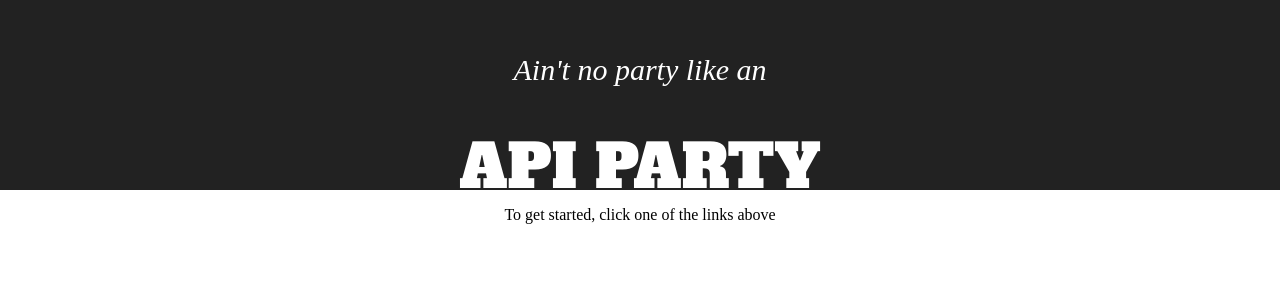
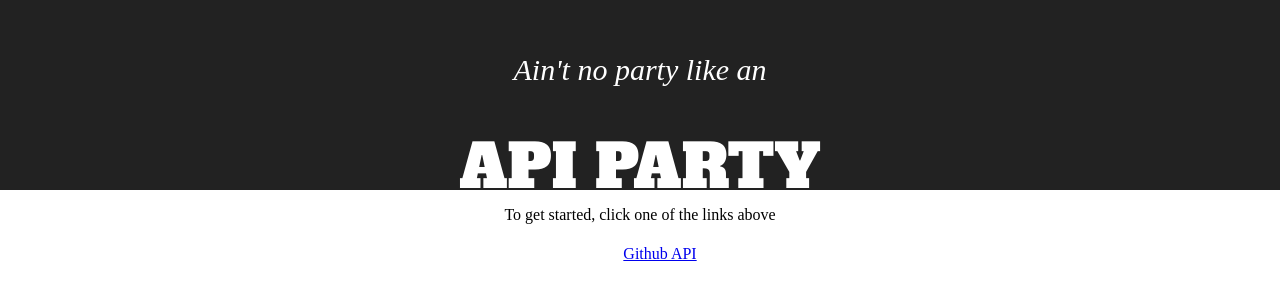
Before and after one commit to kbaihoff/api-party, a React (Create React App) app: page / in a window 1280 px wide. Shown: the top 300 px of the page. Built offline with nearby package versions, Linux system fonts and the light colour scheme; the HTML template or start-up script is replaced by a standard one; a web font is replaced by a local one.

Commit message:
Add link and route for Github

```diff
--- a/src/App.js
+++ b/src/App.js
@@ -1,5 +1,5 @@
 import React, { Component } from 'react';
-import { Switch, Route } from 'react-router-dom'
+import { Switch, Route, NavLink } from 'react-router-dom'
 import './App.css';
 
 class App extends Component {
@@ -7,10 +7,18 @@
     return (
       <div className="App">
         <div className="App-header">
-          <h3>Ain't no party like an</h3>
-          <h1>API Party</h1>
+          <div className="App-headings">
+            <h3>Ain't no party like an</h3>
+            <h1>API Party</h1>
+          </div>
+          <ul className="nav-links">
+            <li>
+              <NavLink to='/github'>Github API</NavLink>
+            </li>
+          </ul>
         </div>
         <Switch>
+          <Route path='/github' render={() => <h1>Github!</h1>} />
           <Route render={() => <p>To get started, click one of the links above</p>} />
         </Switch>
       </div>
```
